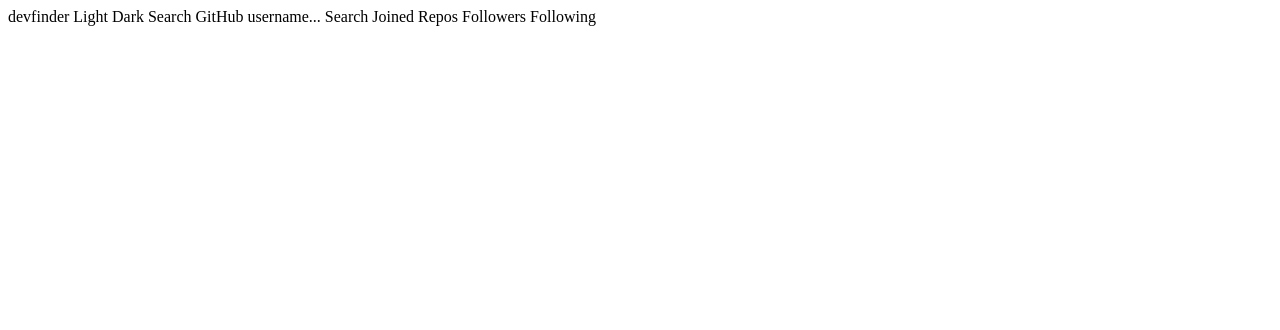
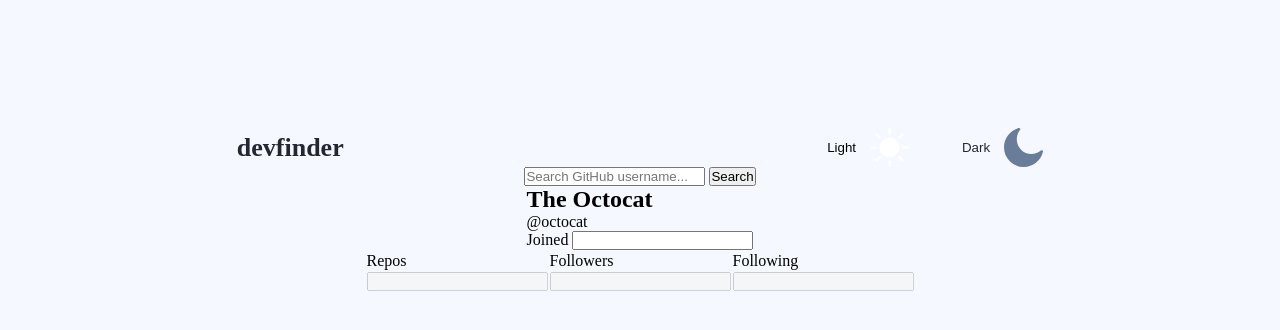
Before and after one commit to filipovicmilica/week5, a plain HTML site: page index.html in a window 1280 px wide. Drawn offline with Linux system fonts and the light colour scheme.

Commit message:
basic elements added

```diff
--- a/index.html
+++ b/index.html
@@ -1,26 +1,85 @@
 <!DOCTYPE html>
 <html lang="en">
+
 <head>
   <meta charset="UTF-8">
   <meta name="viewport" content="width=device-width, initial-scale=1.0">
   <link rel="icon" type="image/png" sizes="32x32" href="./assets/favicon-32x32.png">
-  <title></title>
+
+  <link rel="stylesheet" href="style.css">
+  <script src="script.js"></script>
+
+  <title>Week5</title>
 </head>
+
 <body>
+  <div class="main">
+    <div class="definfer-mode">
+      <span>devfinder</span>
+      <button class="btn-light">Light</button>
+      <button class="btn-dark">Dark</button>
+    </div>
 
-  devfinder
+    <div class="serch">
+      <input type="text" placeholder="Search GitHub username...">
+      <button onclick='search()'>Search</button>
+    </div>
 
-  Light
-  Dark
+    <div>
+      <div class="header">
+        <h2>The Octocat</h2>
+        <p> @octocat</p>
 
-  Search GitHub username...
-  Search
+        <span>
+          Joined
+          <input type="text" name="date">
+        </span>
 
-  Joined
+      </div>
+      <div class="header">
+        <!-- bio + date -->
+      </div>
+    </div>
 
-  Repos
-  Followers
-  Following
+    <table>
+      <tr>
+        <td>Repos</td>
+        <td>Followers</td>
+        <td>Following</td>
+      </tr>
+      <tr>
+        <td>
+          <input type="text" name="Repos" value="" disabled>
+        </td>
+        <td>
+          <input type="text" name="Followers" value="" disabled>
+        </td>
+        <td>
+          <input type="text" name="Following" value="" disabled>
+        </td>
+      </tr>
+    </table>
+
+    <table>
+      <tr>
+        <td>
+
+        </td>
+        <td>
+
+        </td>
+      </tr>
+      <tr>
+        <td>
+        </td>
+        <td>
+        </td>
+
+      </tr>
+    </table>
+
+  </div>
 
 </body>
+
 </html>
--- /dev/null
+++ b/script.js
@@ -0,0 +1,3 @@
+function search(){
+    alert("serching...");
+}
--- /dev/null
+++ b/style.css
@@ -0,0 +1,60 @@
+*{
+    margin: 0px;
+    padding: 0px;
+}
+body{
+    background-color: #F6F8FF;
+
+    display: flex;
+    flex-direction: column;
+    align-items: center;
+    justify-content: center;
+
+    margin-top: 10%;
+}
+
+.main{
+    display: flex;
+    flex-direction: column;
+    align-items: center;
+    justify-content: center;
+
+    width: 70%;
+}
+
+.definfer-mode{
+    background-color: transparent;
+    display: flex;
+    flex-basis: 100%;
+    width: 90%;
+}
+.definfer-mode button{
+    flex-basis: 20%;
+}
+.definfer-mode span{
+    flex-basis: 80%;
+    color: #222731;
+    font-family: 'Space Mono';
+    font-style: normal;
+    font-weight: bold;
+    font-size: 26px;
+    line-height: 39px;
+}
+
+.btn-dark{
+    background-color: transparent;
+    border: 0px;
+    background-image: url(assets/icon-moon.svg) ;
+    background-position: right;
+    background-repeat:no-repeat ;
+    background-size: contain;
+    color: #222731;
+}
+.btn-light{
+    background-color: transparent;
+    border: 0px;
+    background-image: url(assets/icon-sun.svg) ;
+    background-position: right;
+    background-repeat:no-repeat ;
+    background-size: contain;
+}
```
